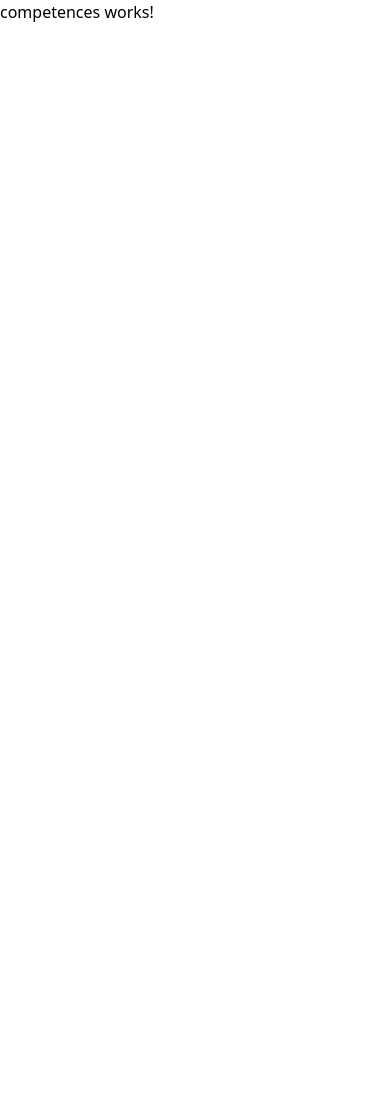
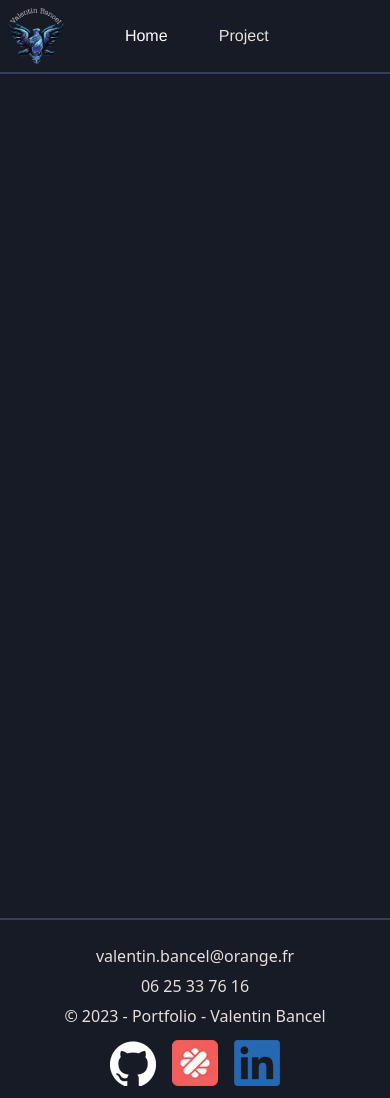
Before and after one commit to ValentinBancel/ValentinBancel-portefolio, an Angular app: page /competences in a window 390 px wide. Before the commit the page ends 844 px from the top, so only its background shows below. Built offline with nearby package versions, Linux system fonts and the light colour scheme.

Commit message:
add(lang): test fix lang component

```diff
--- a/src/app/competences/competences.component.html
+++ b/src/app/competences/competences.component.html
@@ -1 +1,12 @@
-<p>competences works!</p>
+<!DOCTYPE html>
+<html lang="fr">
+<head>
+    <meta charset="UTF-8">
+    <meta name="viewport" content="width=device-width, initial-scale=1.0">
+    <title>Competences page</title>
+</head>
+<app-header></app-header>
+<body class="flex min-h-screen bg-[#171B26] flex-col">
+</body>
+<app-footer></app-footer>
+</html>
--- a/src/app/competences/competences.component.ts
+++ b/src/app/competences/competences.component.ts
@@ -1,5 +1,6 @@
 import { Component } from '@angular/core';
-
+import { HeaderComponent } from 'app/component/header/header.component';
+import { FooterComponent } from 'app/component/footer/footer.component';
 @Component({
   selector: 'app-competences',
   templateUrl: './competences.component.html',
--- a/src/app/component/footer/footer.component.html
+++ b/src/app/component/footer/footer.component.html
@@ -1,4 +1,4 @@
-<html class="text-[#E7DFDA] bg-[#171B26]">
+<html lang="fr" class="text-[#E7DFDA] bg-[#171B26]">
     <title>Footer page</title>
     <body class="border-t-2 border-[#363F59] py-3">
         <div class="text-center w-full sm:grid sm:grid-cols-3 sm:grid-rows-1">
--- a/src/app/component/header/header.component.html
+++ b/src/app/component/header/header.component.html
@@ -1,15 +1,15 @@
-<html>
+<html lang="fr">
     <title>Home page</title>
     <body class="flex grid grid-cols-4 sm:grid-cols-12 gap-y-10 border-b-2 border-[#363F59] hover:text-[#0288E0] bg-[#171B26]">
         <div>
             <img class="flex m-2 w-auto h-14" src="../../assets/logo_phoenix.webp" alt="logo" />
         </div>
-        <div class="flex justify-center sm:col-start-10 items-center text-white" href="/">
+        <div class="flex justify-center sm:col-start-11 items-center text-white" href="/">
             <a [class]="actual_route == '/' ? 'button-text disabled-click active p-2 font-HelveticaNeue' : 'p-2 font-HelveticaNeue' "  href="/">Home</a>
         </div>
-        <div class="flex justify-center items-center text-white" href="/competences">
+        <!-- <div class="flex justify-center items-center text-white" href="/competences">
             <a [class]="actual_route == '/competences' ? 'button-text disabled-click active p-2 font-HelveticaNeue' : 'button-text p-2 font-HelveticaNeue' " href="/competences">Competences</a>
-        </div>
+        </div> -->
         <div class="flex justify-center items-center text-white" href="/project">
             <a [class]="actual_route == '/project' ? 'button-text disabled-click active p-2 ont-HelveticaNeue' : 'button-text p-2 font-HelveticaNeue' " href="/project">Project</a>
         </div>
```
